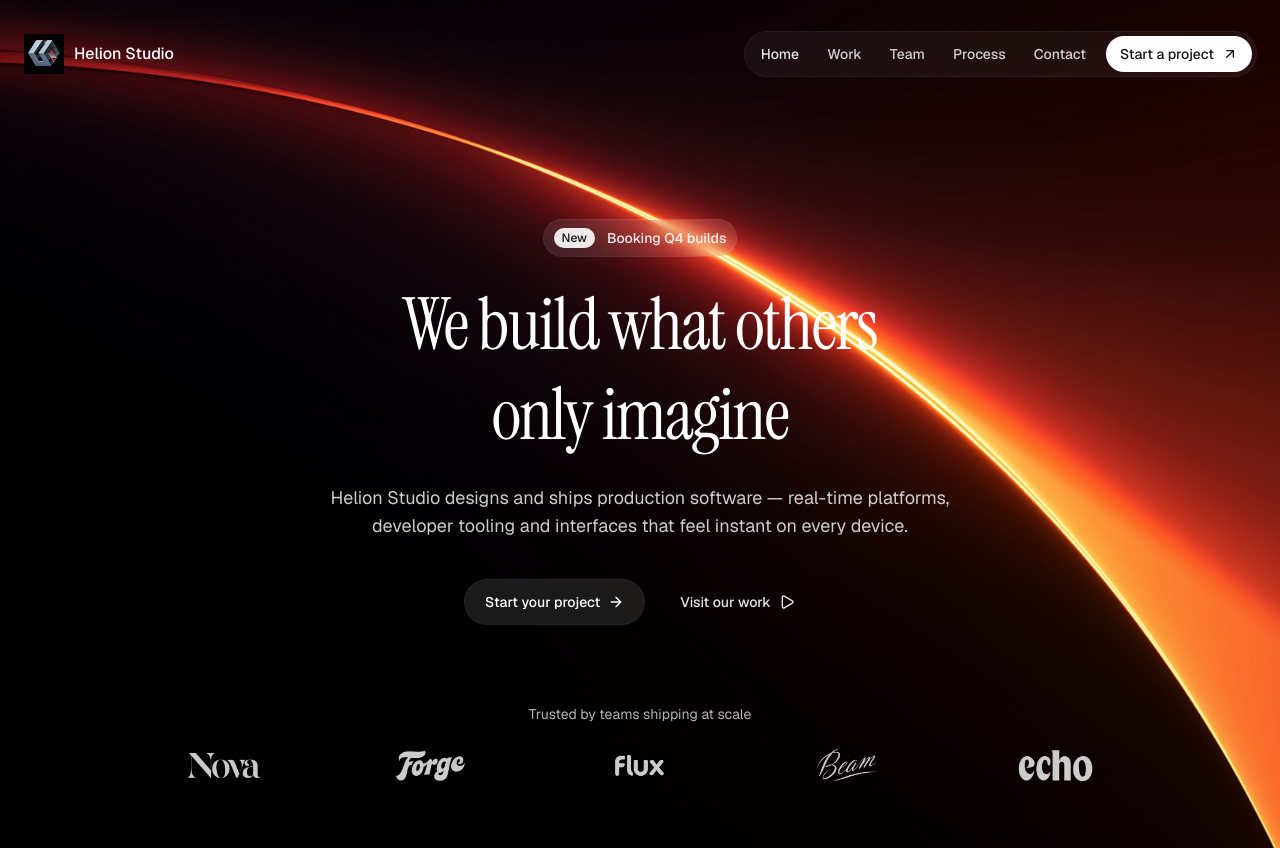
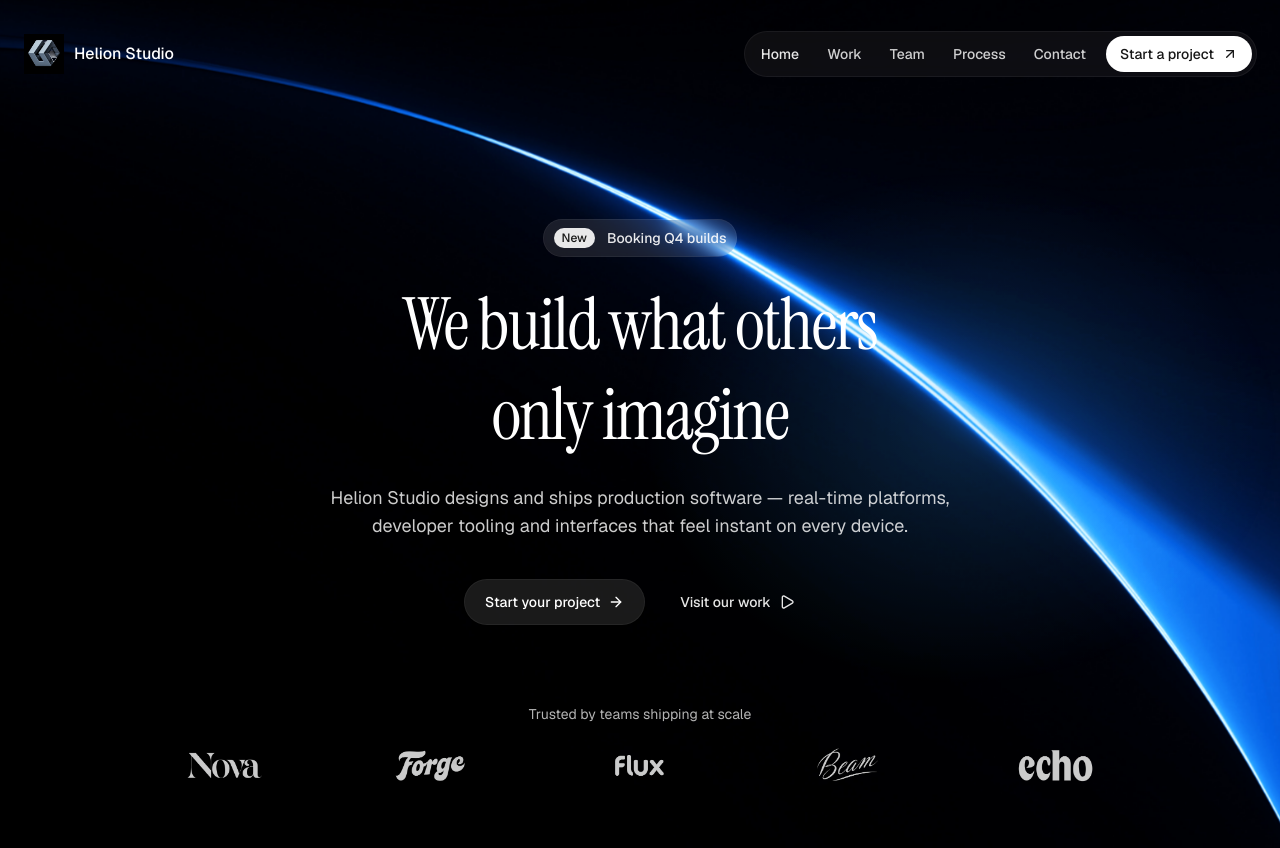
Before and after one commit to Helion-studio/helion, a Next.js app: page / in a window 1280 px wide. Built offline with nearby package versions, Linux system fonts and the light colour scheme.

Commit message:
Fresh project

```diff
--- a/src/app/globals.css
+++ b/src/app/globals.css
@@ -253,3 +253,62 @@
   .animate-fade-slide-in-3,
   .animate-fade-slide-in-4 { animation: none; opacity: 1; transform: none; }
 }
+
+
+/* ------------------------------------------------------------------
+   Hero artwork — subtle life.
+   Two cheap, GPU-composited layers over the same image:
+     .hero-bg-base   very slow breathe (scale + brightness)
+     .hero-bg-sweep  a copy in `screen` blend, masked to a narrow band
+                     that travels along the arc, so light appears to
+                     run down the curve. Colour is never changed —
+                     only existing luminance is amplified.
+------------------------------------------------------------------- */
+.hero-bg-base {
+  transform: scale(1.03);
+  animation: heroBreathe 19s ease-in-out infinite;
+  will-change: transform, filter;
+}
+
+@keyframes heroBreathe {
+  0%, 100% { transform: scale(1.03); filter: brightness(1) saturate(1); }
+  50%      { transform: scale(1.055); filter: brightness(1.1) saturate(1.06); }
+}
+
+.hero-bg-sweep {
+  mix-blend-mode: screen;
+  opacity: 0.55;
+  transform: scale(1.03);
+  -webkit-mask-image: linear-gradient(112deg, transparent 40%, #000 50%, transparent 60%);
+  mask-image: linear-gradient(112deg, transparent 40%, #000 50%, transparent 60%);
+  -webkit-mask-size: 260% 100%;
+  mask-size: 260% 100%;
+  -webkit-mask-repeat: no-repeat;
+  mask-repeat: no-repeat;
+  animation: heroSweep 11s cubic-bezier(0.4, 0, 0.2, 1) infinite;
+  will-change: mask-position;
+}
+
+@keyframes heroSweep {
+  0%   { -webkit-mask-position: 130% 0; mask-position: 130% 0; opacity: 0; }
+  15%  { opacity: 0.55; }
+  85%  { opacity: 0.55; }
+  100% { -webkit-mask-position: -60% 0; mask-position: -60% 0; opacity: 0; }
+}
+
+/* a slow pulse on the glow bloom sitting under the arc */
+.hero-glow {
+  animation: heroGlow 13s ease-in-out infinite;
+}
+
+@keyframes heroGlow {
+  0%, 100% { opacity: 0.35; }
+  50%      { opacity: 0.7; }
+}
+
+@media (prefers-reduced-motion: reduce) {
+  .hero-bg-base,
+  .hero-bg-sweep,
+  .hero-glow { animation: none; }
+  .hero-bg-sweep { opacity: 0; }
+}
--- a/src/components/sections/hero.tsx
+++ b/src/components/sections/hero.tsx
@@ -5,7 +5,7 @@ export function Hero() {
     <ResponsiveHeroBanner
       logoUrl="/logo.png"
       logoAlt="Helion Studio"
-      backgroundImageUrl="/hero/hero-bg.jpg"
+      backgroundImageUrl="/hero/hero-bg-blue.jpg"
       badgeLabel="New"
       badgeText="Booking Q4 builds"
       title="We build what others"
--- a/src/components/ui/responsive-hero-banner.tsx
+++ b/src/components/ui/responsive-hero-banner.tsx
@@ -39,7 +39,7 @@ const ResponsiveHeroBanner: React.FC<ResponsiveHeroBannerProps> = ({
   logoUrl = "/logo.png",
   logoAlt = "Logo",
   // The author's original artwork, vendored into /public so it can't rot
-  backgroundImageUrl = "/hero/hero-bg.jpg",
+  backgroundImageUrl = "/hero/hero-bg-blue.jpg",
   navLinks = [
     { label: "Home", href: "#", isActive: true },
     { label: "Work", href: "#work" },
@@ -71,12 +71,29 @@ const ResponsiveHeroBanner: React.FC<ResponsiveHeroBannerProps> = ({
 
   return (
     <section className="w-full isolate min-h-screen overflow-hidden relative">
-      {/* eslint-disable-next-line @next/next/no-img-element */}
-      <img
-        src={backgroundImageUrl}
-        alt=""
-        className="w-full h-full object-cover absolute top-0 right-0 bottom-0 left-0"
-      />
+      {/* background artwork: base layer + a screen-blended copy masked to a
+          travelling band, so light runs along the arc without touching hue */}
+      <div className="absolute inset-0 overflow-hidden">
+        {/* eslint-disable-next-line @next/next/no-img-element */}
+        <img
+          src={backgroundImageUrl}
+          alt=""
+          className="hero-bg-base w-full h-full object-cover absolute top-0 right-0 bottom-0 left-0"
+        />
+        {/* eslint-disable-next-line @next/next/no-img-element */}
+        <img
+          src={backgroundImageUrl}
+          alt=""
+          aria-hidden
+          className="hero-bg-sweep w-full h-full object-cover absolute top-0 right-0 bottom-0 left-0"
+        />
+        {/* soft bloom that breathes with the arc */}
+        <div
+          aria-hidden
+          className="hero-glow pointer-events-none absolute -right-[10%] top-[8%] h-[85%] w-[70%]
+            [background:radial-gradient(closest-side,rgba(47,163,255,0.28),transparent_72%)]"
+        />
+      </div>
       <div className="pointer-events-none absolute inset-0 ring-1 ring-black/30" />
 
       <header className="z-20 xl:top-4 relative">
```
Also changed, not shown: .si.json (added), public/hero/hero-bg-blue.jpg (added).
